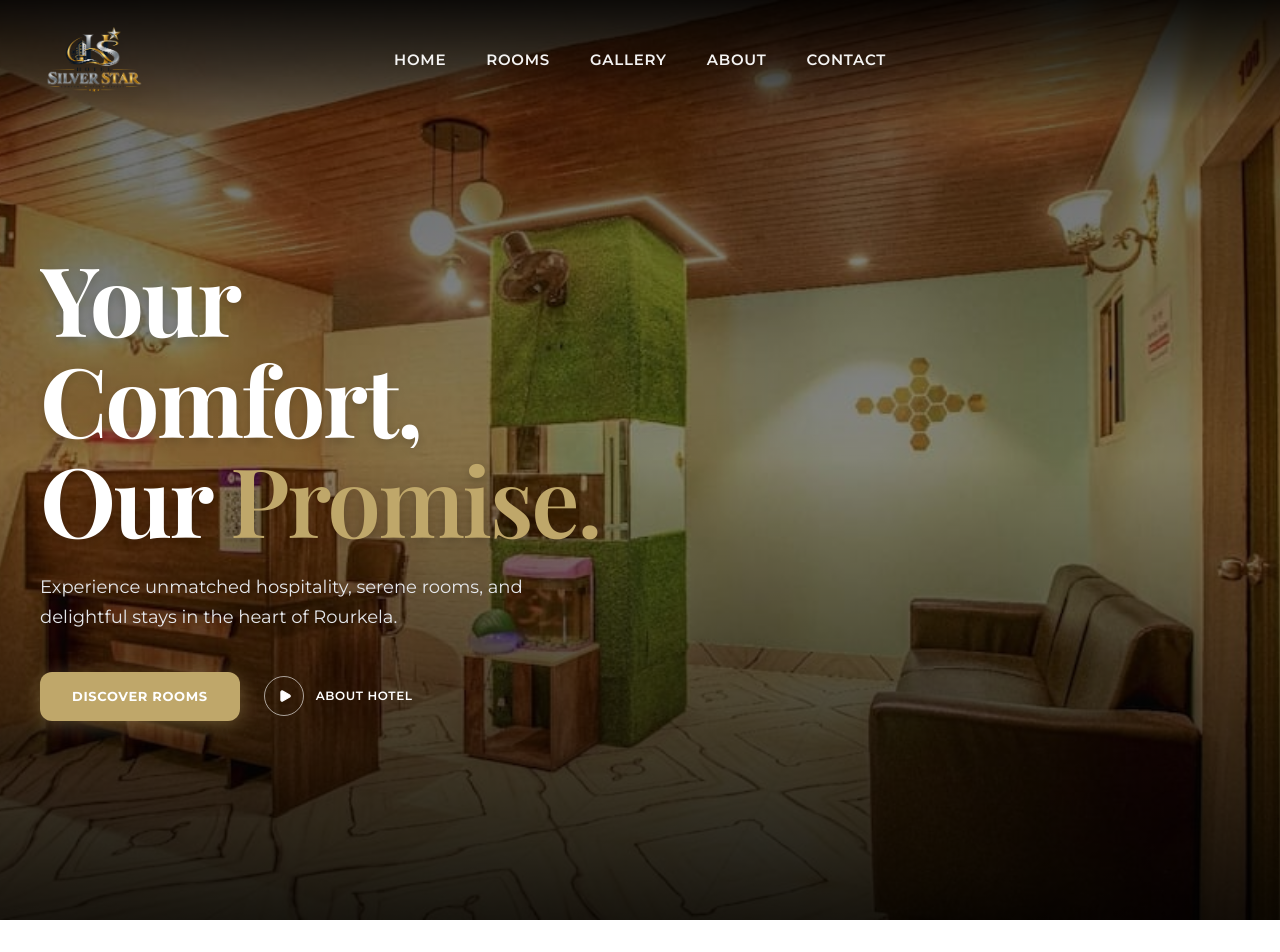
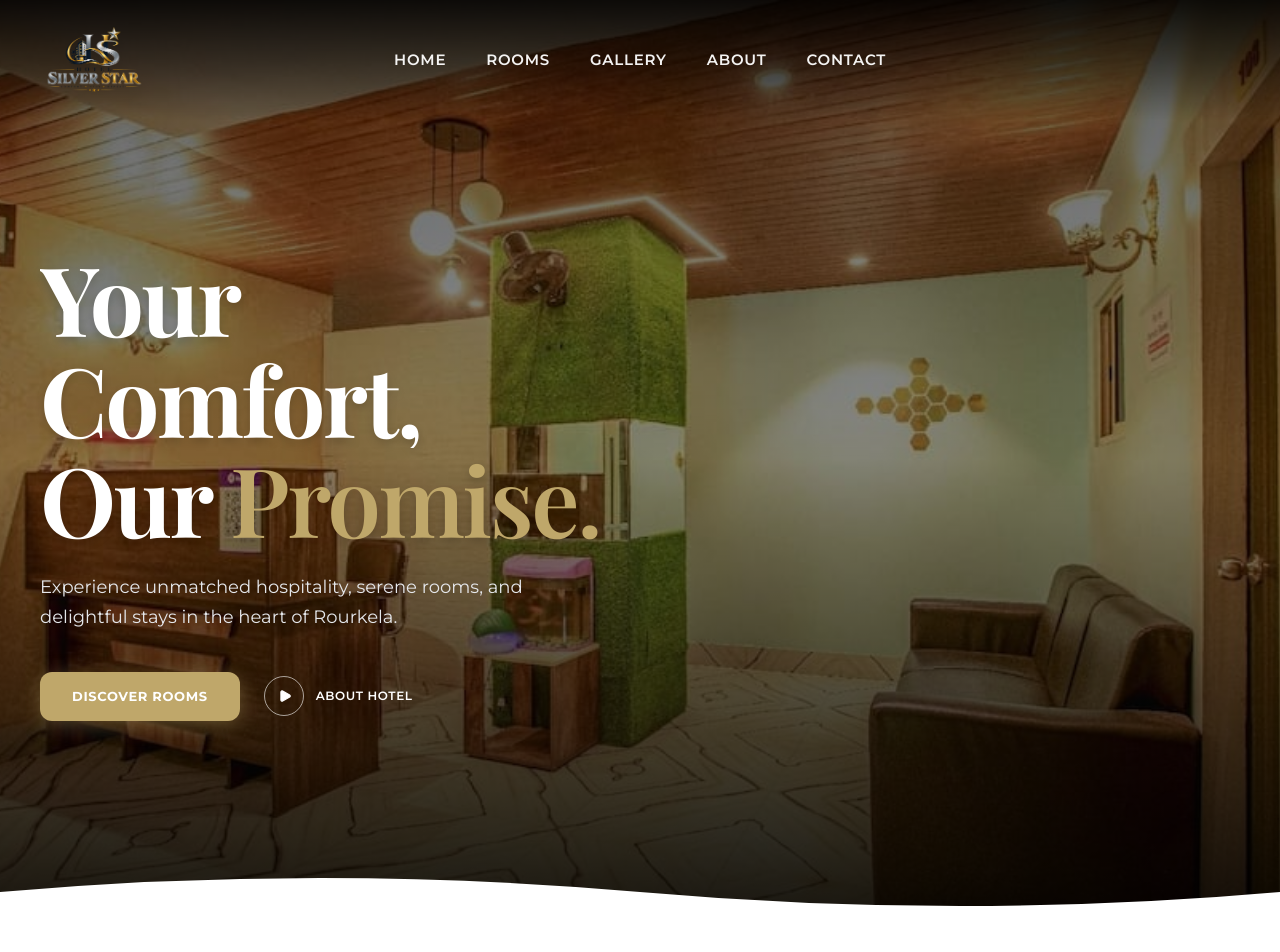
Before and after one commit to SwiftriseGit/hotel-blue-start, a Next.js app: page / in a window 1280 px wide. Shown: the top 952 px of the page. Built offline with nearby package versions, Linux system fonts and the light colour scheme; a web font is replaced by a local one.

Commit message:
feat: add curved wave transition divider at the bottom of hero section

```diff
--- a/app/page.tsx
+++ b/app/page.tsx
@@ -149,6 +149,22 @@ export default function Home() {
               </Link>
             </div>
           </div>
+        </div>
+
+        {/* Bottom Curved Wave Divider transitioning into white section */}
+        <div className="absolute bottom-0 left-0 w-full z-20 pointer-events-none overflow-hidden leading-none">
+          <svg
+            viewBox="0 0 1440 60"
+            fill="none"
+            xmlns="http://www.w3.org/2000/svg"
+            className="w-full block h-8 sm:h-12 md:h-14"
+            preserveAspectRatio="none"
+          >
+            <path
+              d="M0 60 L0 30 Q360 0 720 30 Q1080 60 1440 30 L1440 60 Z"
+              fill="#ffffff"
+            />
+          </svg>
         </div>
       </section>
 
```
